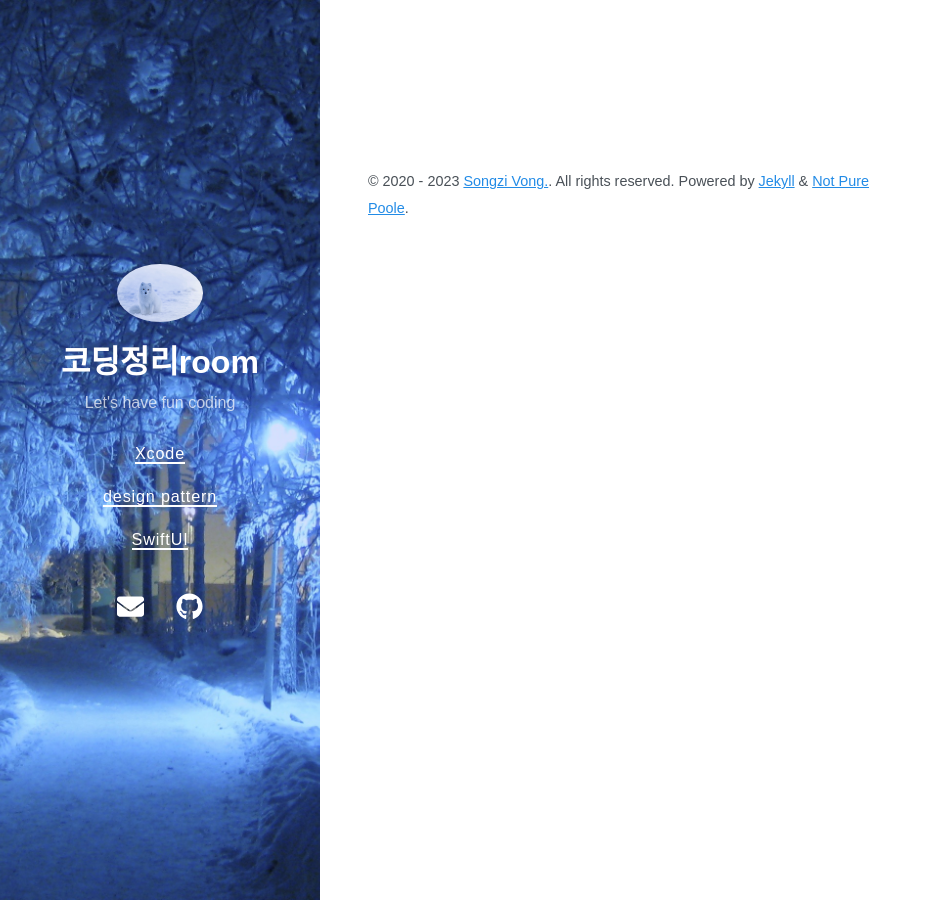
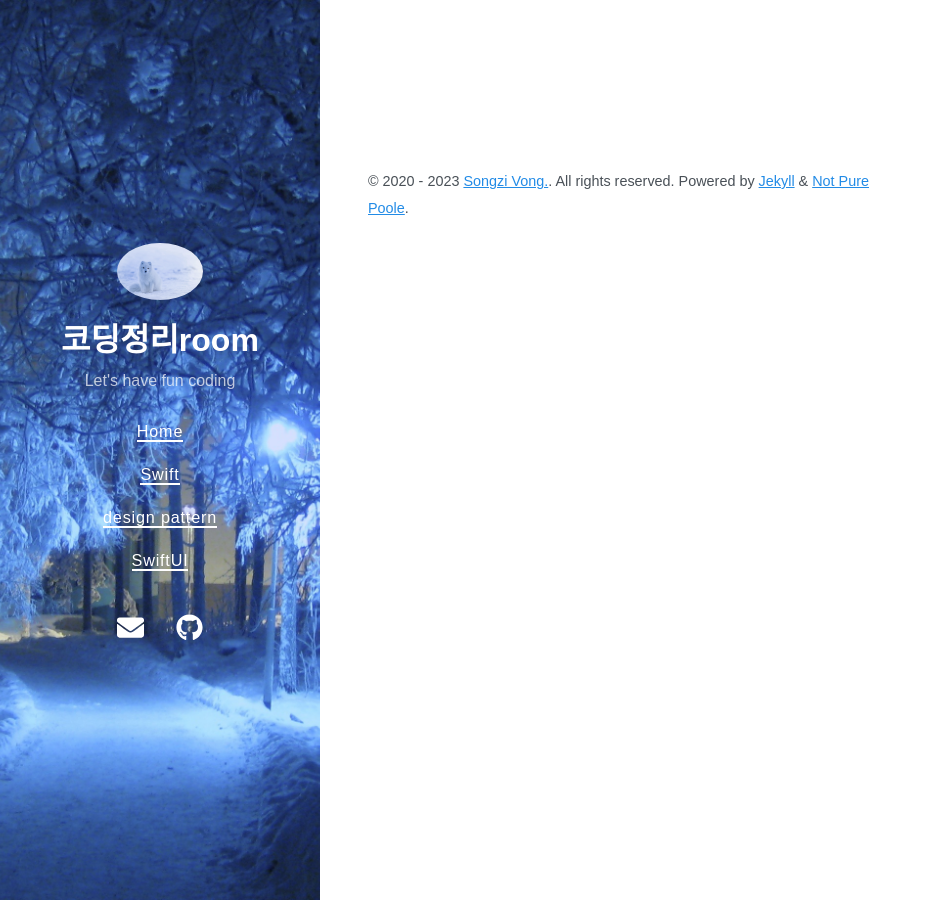
Before and after one commit to tjdghk3084/tjdghk3084.github.io, a Jekyll site: the page built from index.markdown, in a window 1280 px wide. Shown: the whole page, without its empty margins (0-932 px from the left). Built offline with Jekyll 4.4.1, drawn with Linux system fonts in a browser that asks for light colours; nearby versions of some CDN libraries; the list of posts is cut into pages by our own code.

Commit message:
Update navigation.yml

```diff
--- a/_data/navigation.yml
+++ b/_data/navigation.yml
@@ -1,9 +1,8 @@
-
+- title: Home
+  url: /
 - title: Swift
   url: /about/
-  type: dates
-  title: Xcode
-  url: /dates/
+
 - type: categories
   title: design pattern
   url: /categories/
```
